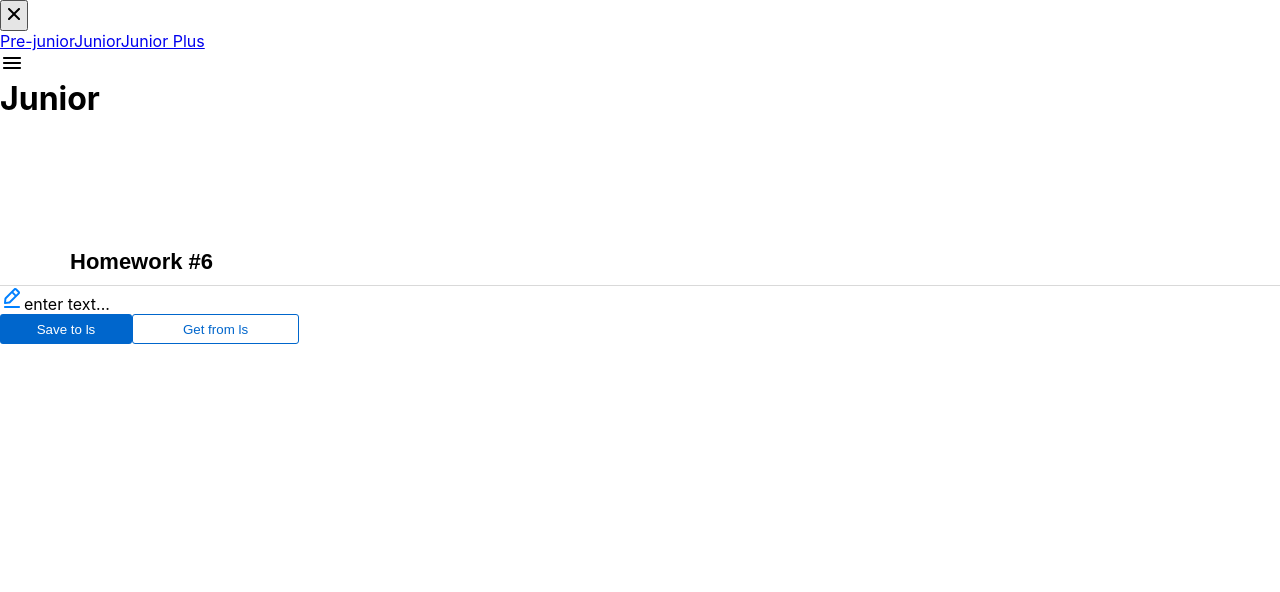
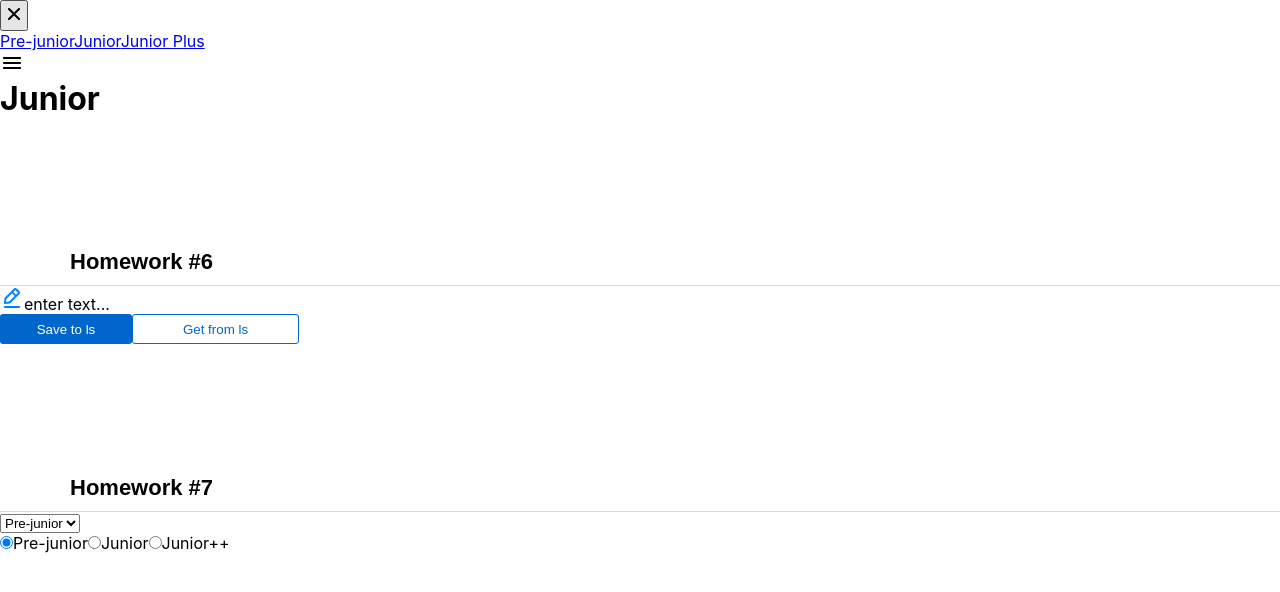
Before and after one commit to Rokkcoco/hws2-master, a React (Create React App) app: page /#/junior in a window 1280 px wide. Shown: the top 592 px of the page. Built offline with nearby package versions, Linux system fonts and the light colour scheme.

Commit message:
New homework completed

```diff
--- a/src/s2-homeworks/hw05/pages/Junior.tsx
+++ b/src/s2-homeworks/hw05/pages/Junior.tsx
@@ -1,5 +1,6 @@
 import React from 'react'
 import HW6 from "../../hw06/HW6";
+import HW7 from "../../hw07/HW7";
 // import HW6 from '../../hw06/HW6'
 // import HW7 from '../../hw07/HW7'
 // import HW8 from '../../hw08/HW8'
@@ -9,7 +10,7 @@ function Junior() {
     return (
         <div id={'hw5-page-junior'}>
             <HW6 />
-            {/*<HW7 />*/}
+            <HW7 />
             {/*<HW8 />*/}
             {/*<HW9 />*/}
         </div>
--- a/src/s2-homeworks/hw07/HW7.tsx
+++ b/src/s2-homeworks/hw07/HW7.tsx
@@ -12,9 +12,9 @@ import s from './HW7.module.css'
 * */
 
 const arr = [
-    { id: 1, value: 'x' },
-    { id: 2, value: 'y' },
-    { id: 3, value: 'z' },
+    { id: 1, value: 'Pre-junior' },
+    { id: 2, value: 'Junior' },
+    { id: 3, value: 'Junior++' },
 ] // value может быть изменено
 
 const HW7 = () => {
--- a/src/s2-homeworks/hw07/common/c5-SuperSelect/SuperSelect.tsx
+++ b/src/s2-homeworks/hw07/common/c5-SuperSelect/SuperSelect.tsx
@@ -37,6 +37,10 @@ const SuperSelect: React.FC<SuperSelectPropsType> = ({
 
     const onChangeCallback = (e: ChangeEvent<HTMLSelectElement>) => {
         // делают студенты
+         if (onChangeOption) {
+             console.log(e.currentTarget.value)
+             onChangeOption(e.currentTarget.value)
+         }
     }
 
     const finalSelectClassName = s.select + (className ? ' ' + className : '')
--- a/src/s2-homeworks/hw07/common/c6-SuperRadio/SuperRadio.tsx
+++ b/src/s2-homeworks/hw07/common/c6-SuperRadio/SuperRadio.tsx
@@ -36,6 +36,10 @@ const SuperRadio: React.FC<SuperRadioPropsType> = ({
 }) => {
     const onChangeCallback = (e: ChangeEvent<HTMLInputElement>) => {
         // делают студенты
+        if (onChangeOption) {
+            onChangeOption(e.currentTarget.value)
+
+        }
     }
 
     const finalRadioClassName = s.radio + (className ? ' ' + className : '')
@@ -49,7 +53,9 @@ const SuperRadio: React.FC<SuperRadioPropsType> = ({
                       className={finalRadioClassName}
                       type={'radio'}
                       // name, checked, value делают студенты
-
+                      value={o.id} //
+                      checked={value==o.id}   //
+                      name={name}   //
                       onChange={onChangeCallback}
                       {...restProps}
                   />
```
